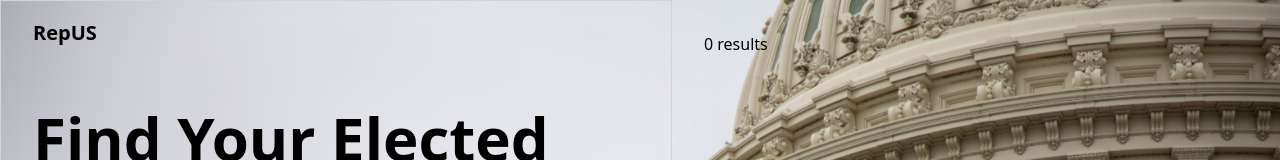
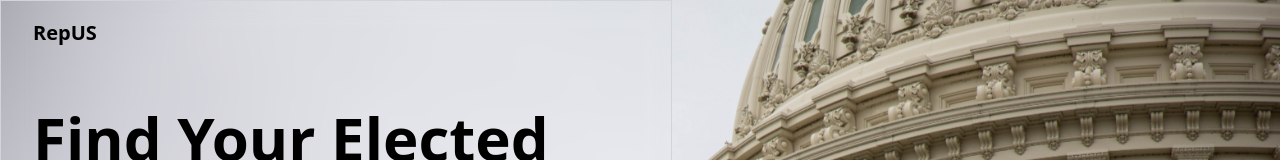
Before and after one commit to OnikuSpedu/RepUS, a Next.js app: page / in a window 1280 px wide. Shown: the top 160 px of the page. Built offline with nearby package versions, Linux system fonts and the light colour scheme.

Commit message:
Hid result number when query empty or null

```diff
--- a/components/Results.js
+++ b/components/Results.js
@@ -18,7 +18,7 @@ function Results({ query }) {
 
     return (
         <div className="m-4 md:m-8">
-            {`${results.length} results`}
+            {query && query != "" && `${results.length} results`}
 
             {results.map((officialData) => (
                 <ResultCard {...officialData} />
```
